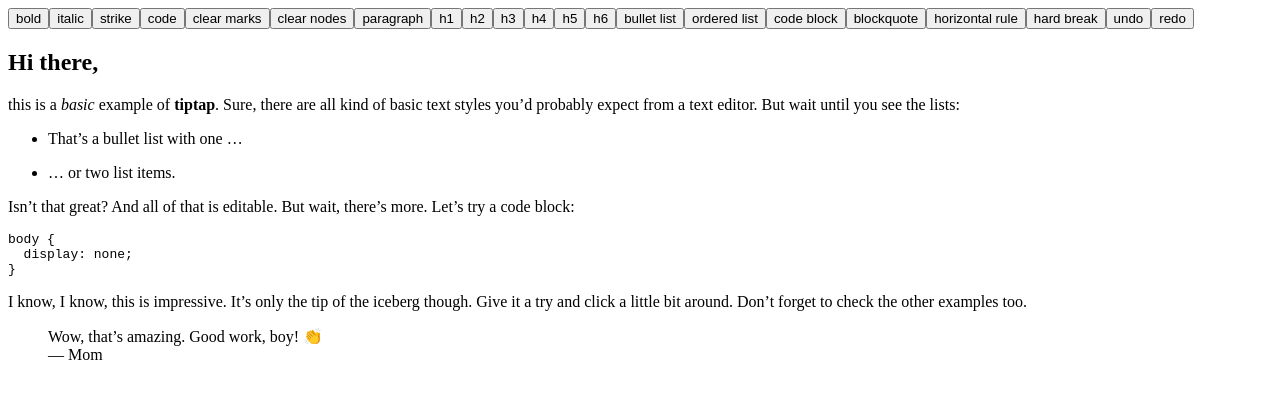
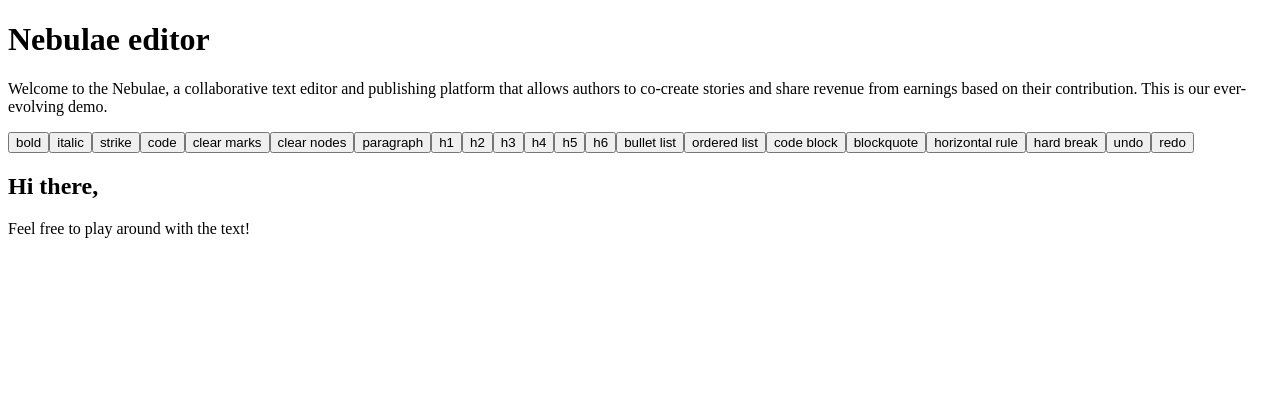
Before and after one commit to johnlikescereal/nebulae-tip-tap-prototype-v1, a React (Create React App) app: page / in a window 1280 px wide. Shown: the top 398 px of the page. Built offline with nearby package versions, Linux system fonts and the light colour scheme.

Commit message:
abstracted toolbar, added header message v1

```diff
--- a/src/App.js
+++ b/src/App.js
@@ -1,135 +1,7 @@
 import "./styles.css";
 import StarterKit from "@tiptap/starter-kit";
-import Tiptap from "./tiptap.jsx";
 import { EditorContent, useEditor } from "@tiptap/react";
-
-/*
-export default function App() {
-  return (
-    <div className="App">
-      <h1>Hello CodeSandbox</h1>
-      <h2>Start editing to see some magic happen!</h2>
-      <Tiptap />
-
-    </div>
-  );
-}
-*/
-
-const MenuBar = ({ editor }) => {
-  if (!editor) {
-    return null;
-  }
-
-  return (
-    <>
-      <button
-        onClick={() => editor.chain().focus().toggleBold().run()}
-        className={editor.isActive("bold") ? "is-active" : ""}
-      >
-        bold
-      </button>
-      <button
-        onClick={() => editor.chain().focus().toggleItalic().run()}
-        className={editor.isActive("italic") ? "is-active" : ""}
-      >
-        italic
-      </button>
-      <button
-        onClick={() => editor.chain().focus().toggleStrike().run()}
-        className={editor.isActive("strike") ? "is-active" : ""}
-      >
-        strike
-      </button>
-      <button
-        onClick={() => editor.chain().focus().toggleCode().run()}
-        className={editor.isActive("code") ? "is-active" : ""}
-      >
-        code
-      </button>
-      <button onClick={() => editor.chain().focus().unsetAllMarks().run()}>
-        clear marks
-      </button>
-      <button onClick={() => editor.chain().focus().clearNodes().run()}>
-        clear nodes
-      </button>
-      <button
-        onClick={() => editor.chain().focus().setParagraph().run()}
-        className={editor.isActive("paragraph") ? "is-active" : ""}
-      >
-        paragraph
-      </button>
-      <button
-        onClick={() => editor.chain().focus().toggleHeading({ level: 1 }).run()}
-        className={editor.isActive("heading", { level: 1 }) ? "is-active" : ""}
-      >
-        h1
-      </button>
-      <button
-        onClick={() => editor.chain().focus().toggleHeading({ level: 2 }).run()}
-        className={editor.isActive("heading", { level: 2 }) ? "is-active" : ""}
-      >
-        h2
-      </button>
-      <button
-        onClick={() => editor.chain().focus().toggleHeading({ level: 3 }).run()}
-        className={editor.isActive("heading", { level: 3 }) ? "is-active" : ""}
-      >
-        h3
-      </button>
-      <button
-        onClick={() => editor.chain().focus().toggleHeading({ level: 4 }).run()}
-        className={editor.isActive("heading", { level: 4 }) ? "is-active" : ""}
-      >
-        h4
-      </button>
-      <button
-        onClick={() => editor.chain().focus().toggleHeading({ level: 5 }).run()}
-        className={editor.isActive("heading", { level: 5 }) ? "is-active" : ""}
-      >
-        h5
-      </button>
-      <button
-        onClick={() => editor.chain().focus().toggleHeading({ level: 6 }).run()}
-        className={editor.isActive("heading", { level: 6 }) ? "is-active" : ""}
-      >
-        h6
-      </button>
-      <button
-        onClick={() => editor.chain().focus().toggleBulletList().run()}
-        className={editor.isActive("bulletList") ? "is-active" : ""}
-      >
-        bullet list
-      </button>
-      <button
-        onClick={() => editor.chain().focus().toggleOrderedList().run()}
-        className={editor.isActive("orderedList") ? "is-active" : ""}
-      >
-        ordered list
-      </button>
-      <button
-        onClick={() => editor.chain().focus().toggleCodeBlock().run()}
-        className={editor.isActive("codeBlock") ? "is-active" : ""}
-      >
-        code block
-      </button>
-      <button
-        onClick={() => editor.chain().focus().toggleBlockquote().run()}
-        className={editor.isActive("blockquote") ? "is-active" : ""}
-      >
-        blockquote
-      </button>
-      <button onClick={() => editor.chain().focus().setHorizontalRule().run()}>
-        horizontal rule
-      </button>
-      <button onClick={() => editor.chain().focus().setHardBreak().run()}>
-        hard break
-      </button>
-      <button onClick={() => editor.chain().focus().undo().run()}>undo</button>
-      <button onClick={() => editor.chain().focus().redo().run()}>redo</button>
-    </>
-  );
-};
+import { MenuBar } from "./toolbar";
 
 export default () => {
   const editor = useEditor({
@@ -139,35 +11,27 @@ export default () => {
         Hi there,
       </h2>
       <p>
-        this is a <em>basic</em> example of <strong>tiptap</strong>. Sure, there are all kind of basic text styles you’d probably expect from a text editor. But wait until you see the lists:
+        Feel free to play around with the text!
       </p>
-      <ul>
-        <li>
-          That’s a bullet list with one …
-        </li>
-        <li>
-          … or two list items.
-        </li>
-      </ul>
-      <p>
-        Isn’t that great? And all of that is editable. But wait, there’s more. Let’s try a code block:
-      </p>
-      <pre><code class="language-css">body {
-  display: none;
-}</code></pre>
-      <p>
-        I know, I know, this is impressive. It’s only the tip of the iceberg though. Give it a try and click a little bit around. Don’t forget to check the other examples too.
-      </p>
-      <blockquote>
-        Wow, that’s amazing. Good work, boy! 👏
-        <br />
-        — Mom
-      </blockquote>
+      <br>
+      <br>
+      <br>
+      <br>
+      <br>
+      <br>
+      <br>
     `
   });
 
   return (
     <div>
+      <h1>Nebulae editor</h1>
+      <p>
+        Welcome to the Nebulae, a collaborative text editor and
+        publishing platform that allows authors to co-create stories and share
+        revenue from earnings based on their contribution. This is our
+        ever-evolving demo.
+      </p>
       <MenuBar editor={editor} />
       <EditorContent editor={editor} />
     </div>
--- a/src/tiptap.jsx
+++ /dev/null
@@ -1,14 +0,0 @@
-// src/Tiptap.jsx
-import { useEditor, EditorContent } from "@tiptap/react";
-import StarterKit from "@tiptap/starter-kit";
-
-const Tiptap = () => {
-  const editor = useEditor({
-    extensions: [StarterKit],
-    content: "<p>Hello World!</p>"
-  });
-
-  return <EditorContent editor={editor} />;
-};
-
-export default Tiptap;
--- /dev/null
+++ b/src/toolbar.jsx
@@ -0,0 +1,116 @@
+import "./styles.css";
+
+export const MenuBar = ({ editor }) => {
+    if (!editor) {
+      return null;
+    }
+
+    return (
+      <>
+        <button
+          onClick={() => editor.chain().focus().toggleBold().run()}
+          className={editor.isActive("bold") ? "is-active" : ""}
+        >
+          bold
+        </button>
+        <button
+          onClick={() => editor.chain().focus().toggleItalic().run()}
+          className={editor.isActive("italic") ? "is-active" : ""}
+        >
+          italic
+        </button>
+        <button
+          onClick={() => editor.chain().focus().toggleStrike().run()}
+          className={editor.isActive("strike") ? "is-active" : ""}
+        >
+          strike
+        </button>
+        <button
+          onClick={() => editor.chain().focus().toggleCode().run()}
+          className={editor.isActive("code") ? "is-active" : ""}
+        >
+          code
+        </button>
+        <button onClick={() => editor.chain().focus().unsetAllMarks().run()}>
+          clear marks
+        </button>
+        <button onClick={() => editor.chain().focus().clearNodes().run()}>
+          clear nodes
+        </button>
+        <button
+          onClick={() => editor.chain().focus().setParagraph().run()}
+          className={editor.isActive("paragraph") ? "is-active" : ""}
+        >
+          paragraph
+        </button>
+        <button
+          onClick={() => editor.chain().focus().toggleHeading({ level: 1 }).run()}
+          className={editor.isActive("heading", { level: 1 }) ? "is-active" : ""}
+        >
+          h1
+        </button>
+        <button
+          onClick={() => editor.chain().focus().toggleHeading({ level: 2 }).run()}
+          className={editor.isActive("heading", { level: 2 }) ? "is-active" : ""}
+        >
+          h2
+        </button>
+        <button
+          onClick={() => editor.chain().focus().toggleHeading({ level: 3 }).run()}
+          className={editor.isActive("heading", { level: 3 }) ? "is-active" : ""}
+        >
+          h3
+        </button>
+        <button
+          onClick={() => editor.chain().focus().toggleHeading({ level: 4 }).run()}
+          className={editor.isActive("heading", { level: 4 }) ? "is-active" : ""}
+        >
+          h4
+        </button>
+        <button
+          onClick={() => editor.chain().focus().toggleHeading({ level: 5 }).run()}
+          className={editor.isActive("heading", { level: 5 }) ? "is-active" : ""}
+        >
+          h5
+        </button>
+        <button
+          onClick={() => editor.chain().focus().toggleHeading({ level: 6 }).run()}
+          className={editor.isActive("heading", { level: 6 }) ? "is-active" : ""}
+        >
+          h6
+        </button>
+        <button
+          onClick={() => editor.chain().focus().toggleBulletList().run()}
+          className={editor.isActive("bulletList") ? "is-active" : ""}
+        >
+          bullet list
+        </button>
+        <button
+          onClick={() => editor.chain().focus().toggleOrderedList().run()}
+          className={editor.isActive("orderedList") ? "is-active" : ""}
+        >
+          ordered list
+        </button>
+        <button
+          onClick={() => editor.chain().focus().toggleCodeBlock().run()}
+          className={editor.isActive("codeBlock") ? "is-active" : ""}
+        >
+          code block
+        </button>
+        <button
+          onClick={() => editor.chain().focus().toggleBlockquote().run()}
+          className={editor.isActive("blockquote") ? "is-active" : ""}
+        >
+          blockquote
+        </button>
+        <button onClick={() => editor.chain().focus().setHorizontalRule().run()}>
+          horizontal rule
+        </button>
+        <button onClick={() => editor.chain().focus().setHardBreak().run()}>
+          hard break
+        </button>
+        <button onClick={() => editor.chain().focus().undo().run()}>undo</button>
+        <button onClick={() => editor.chain().focus().redo().run()}>redo</button>
+      </>
+    );
+  };
```
Also changed, not shown: 1 other file (tests, documents, lock files or other folders).
